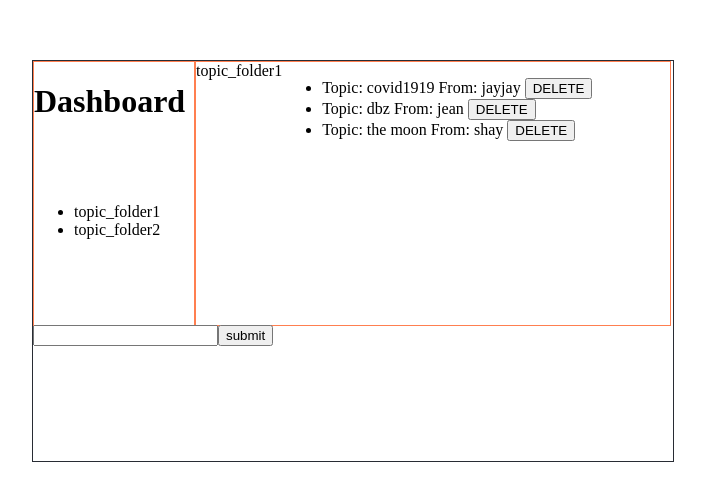
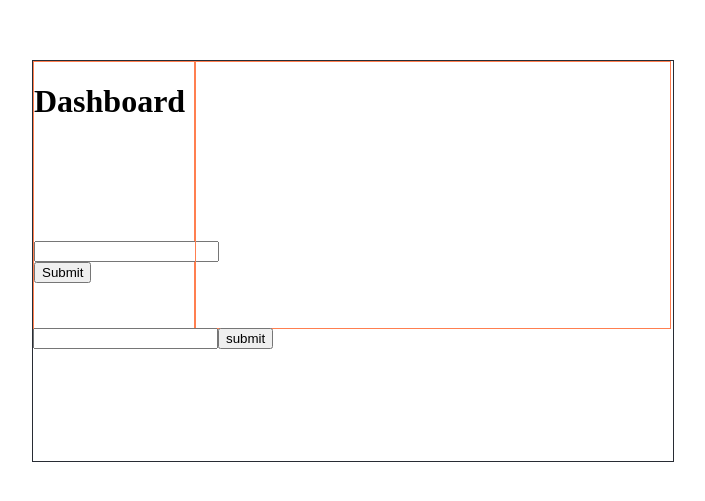
Before and after one commit to topicksio/client, a React (Create React App) app: page / in a window 1280 px wide. Shown: the part 147-648 px from the top of the page, without its empty margins (295-1000 px from the left). Built offline with nearby package versions, Linux system fonts and the light colour scheme.

Commit message:
fully functioning add topics and topic folders

```diff
--- a/src/components/Topic.js
+++ b/src/components/Topic.js
@@ -3,18 +3,25 @@ import { GlobalContext } from "../context/GlobalStore";
 
 export const TopicFolder = () => {
   //CTX store
-  const { topics, deleteTopic, addTopic } = useContext(GlobalContext);
-  const TopicFolders = Object.keys(topics);
-  // console.log(topics);
+  const { state, deleteTopic, addTopic, addFolder } = useContext(GlobalContext);
+  const TopicFolders = Object.keys(state);
+  // console.log(state);
 
   // local state
-  const [activeFolder, changeActiveFolder] = useState(TopicFolders[0]);
+  const [activeFolder, changeActiveFolder] = useState(TopicFolders[0] || "");
   const [textValue, changeTextValue] = useState("");
+  const [folderTextValue, changeFolderTextValue] = useState("");
 
   const onSubmit = (e) => {
     e.preventDefault();
-    addTopic(activeFolder, textValue, topics[activeFolder].length + 1);
+    addTopic(activeFolder, textValue, state[activeFolder].length + 1);
     changeTextValue("");
+  };
+
+  const onSubmitFolder = (e) => {
+    e.preventDefault();
+    addFolder(folderTextValue);
+    changeFolderTextValue("");
   };
 
   return (
@@ -28,13 +35,21 @@ export const TopicFolder = () => {
             </li>
           ))}
         </ul>
+        <form onSubmit={onSubmitFolder}>
+          <input
+            type="text"
+            value={folderTextValue}
+            onChange={(e) => changeFolderTextValue(e.target.value)}
+          />
+          <button type="submit">Submit</button>
+        </form>
       </div>
       <div className="topic-folder-content">
         {activeFolder}
         <ul>
-          {topics[activeFolder].map((singleTopic, i) => (
+          {(state[activeFolder] || []).map((singleTopic, i) => (
             <li key={i}>
-              Topic: {singleTopic.topic} From: {singleTopic.from}{" "}
+              Topic: {singleTopic.topic} From: {singleTopic.from}
               <button onClick={() => deleteTopic(activeFolder, singleTopic.id)}>
                 DELETE
               </button>
--- a/src/context/GlobalReducer.js
+++ b/src/context/GlobalReducer.js
@@ -1,6 +1,6 @@
 export default (state, action) => {
   const { topic_folder, id } = action.payload;
-
+  console.log(topic_folder);
   switch (action.type) {
     case "DELETE_TOPIC":
       return {
@@ -12,6 +12,11 @@ export default (state, action) => {
         ...state,
         [topic_folder]: [...state[topic_folder], action.payload],
       };
+    case "ADD_FOLDER":
+      return {
+        ...state,
+        [topic_folder]: [],
+      };
     default:
       throw new Error();
   }
--- a/src/context/GlobalStore.js
+++ b/src/context/GlobalStore.js
@@ -1,6 +1,7 @@
 import React, { createContext, useReducer } from "react";
-import DashboardReducer from "./GlobalReducer";
+import GlobalReducer from "./GlobalReducer";
 import io from "socket.io-client";
+import { stringify } from "querystring";
 
 /*
   topic:
@@ -22,16 +23,7 @@ import io from "socket.io-client";
 */
 
 const initState = {
-  topic_folder1: [
-    { from: "jayjay", topic: "covid1919", id: 1 },
-    { from: "jean", topic: "dbz", id: 2 },
-    { from: "shay", topic: "the moon", id: 3 },
-  ],
-  topic_folder2: [
-    { from: "jack", topic: "of all", id: 1 },
-    { from: "nolienol", topic: "idk man", id: 2 },
-    { from: "paul", topic: "hardware", id: 3 },
-  ],
+
 };
 
 // Create context
@@ -39,7 +31,7 @@ export const GlobalContext = createContext(initState);
 
 // Provider component
 export const GlobalProvider = ({ children }) => {
-  const [state, dispatch] = useReducer(DashboardReducer, initState);
+  const [state, dispatch] = useReducer(GlobalReducer, initState);
 
   //ACTIONS
 
@@ -57,8 +49,15 @@ export const GlobalProvider = ({ children }) => {
     });
   };
 
+  const addFolder = (topic_folder) => {
+    dispatch({
+      type: "ADD_FOLDER",
+      payload: { topic_folder },
+    });
+  };
+
   return (
-    <GlobalContext.Provider value={{ topics: state, deleteTopic, addTopic }}>
+    <GlobalContext.Provider value={{ state, deleteTopic, addTopic, addFolder }}>
       {children}
     </GlobalContext.Provider>
   );
```
